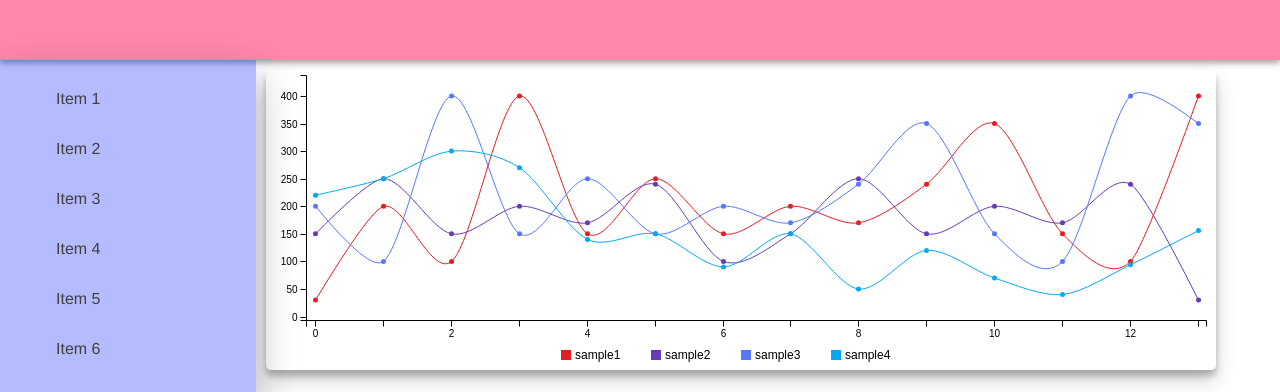
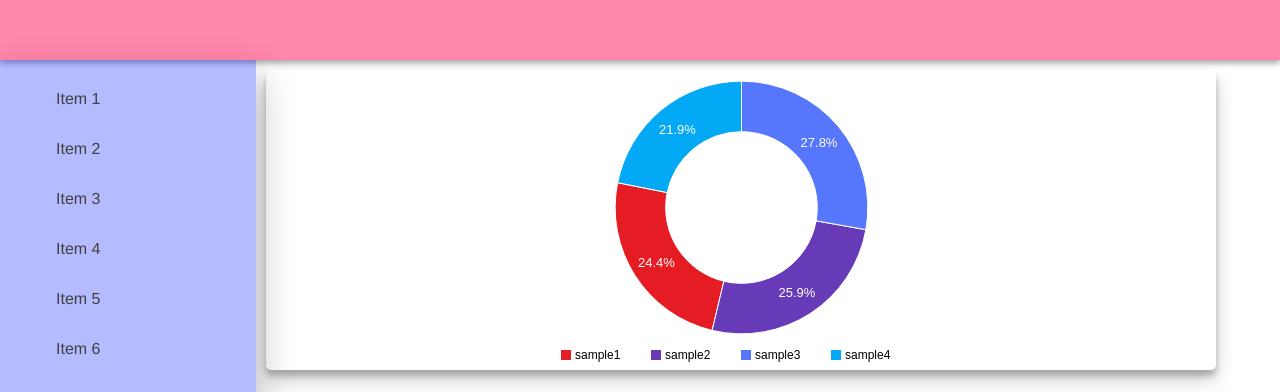
Before and after one commit to Blazur/Oxford, a website: page demo/index.html in a window 1280 px wide. Shown: the top 392 px of the page. Drawn offline with nearby package versions, Linux system fonts and the light colour scheme.

Commit message:
performing hit tests

```diff
--- a/demo/index.html
+++ b/demo/index.html
@@ -54,13 +54,12 @@
   <script src="app.js"></script>
 
   <script type="text/ng-template" id="content">
-
-      <ox-chart data="data" pattern="material"></ox-chart>
-      <div class="g-wide--full g-wide--last row">
-        <div class="card-material logo" draggable>Yoooo</div>
-        <div class="card-material" draggable>Yoooo</div>
-        <div class="card-material" draggable>Yoooo</div>
-      </div>
+    <ox-chart data="data" pattern="material"></ox-chart>
+    <div class="g-wide--full g-wide--last row">
+      <div class="card-material" draggable>Yoooo</div>
+      <div class="card-material" draggable>Yoooo</div>
+      <div class="card-material" draggable>Yoooo</div>
+    </div>
   </script>
 
 </body>
--- a/src/scripts/main/directives/chart.js
+++ b/src/scripts/main/directives/chart.js
@@ -127,18 +127,18 @@
         // });
 
         //mocking data incoming from a server to test the $watch function
-        // $timeout(function() {
-        //   scope.data = {
-        //     columns: [
-        //       ['sample16', 30, 200, 100, 64, 150, 250, 150, 200, 170, 240, 350, 26, 100, 400],
-        //       ['sample2', 150, 250, 150, 200, 170, 240, 230, 150, 250, 150, 200, 170, 240, 30],
-        //       ['sample3', 200, 100, 400, 150, 250, 150, 46, 170, 240, 62, 150, 100, 400, 350],
-        //       ['sample4', 220, 250, 300, 270, 140, 150, 90, 150, 50, 120, 70, 198, 143, 24]
-        //     ],
-        //     type: 'spline'
-        //   };
-        //   // chart.transform('spline');
-        // }, 5000);
+        $timeout(function() {
+          scope.data = {
+            columns: [
+              ['sample1', 30, 200, 100, 64, 150, 250, 150, 200, 170, 240, 350, 26, 100, 400],
+              ['sample2', 150, 250, 150, 200, 170, 240, 230, 150, 250, 150, 200, 170, 240, 30],
+              ['sample3', 200, 100, 400, 150, 250, 150, 46, 170, 240, 62, 150, 100, 400, 350],
+              ['sample4', 220, 250, 300, 270, 140, 150, 90, 150, 50, 120, 70, 198, 143, 24]
+            ],
+            type: 'donut'
+          };
+          // chart.transform('spline');
+        }, 5000);
       }
     };
   }]);
--- a/src/scripts/main/directives/drag.js
+++ b/src/scripts/main/directives/drag.js
@@ -4,13 +4,31 @@
   angular.module('oxford.directives.drag', [])
 
   .directive('draggable', function() {
+    var gridWidth = 200;
+    var gridHeight = 100;
+    var bounds = document.getElementsByClassName('dashboard-content');
+    console.log(bounds, ' bounds');
     return function(scope, element, attr) {
       if(attr.draggable !== 'false') {
         Draggable.create(element, {
-          bounds: document.getElementsByClassName('dashboard-content'),
+          bounds: bounds,
           type: 'x,y',
-          edgeResistance: 0.85,
-          throwProps: true
+          edgeResistance: 0.90,
+          throwProps: true,
+          // liveSnap: true,
+          snap: {
+            x: function(endValue) {
+              return Math.round(endValue / gridWidth) * gridWidth;
+            },
+            y: function(endValue) {
+              return Math.round(endValue / gridHeight) * gridHeight;
+            }
+           },
+           onDrag: function(e) {
+            if(this.hitTest('.chart')) {
+              console.log('hit!');
+            }
+           }
         });
       }
     };
```
